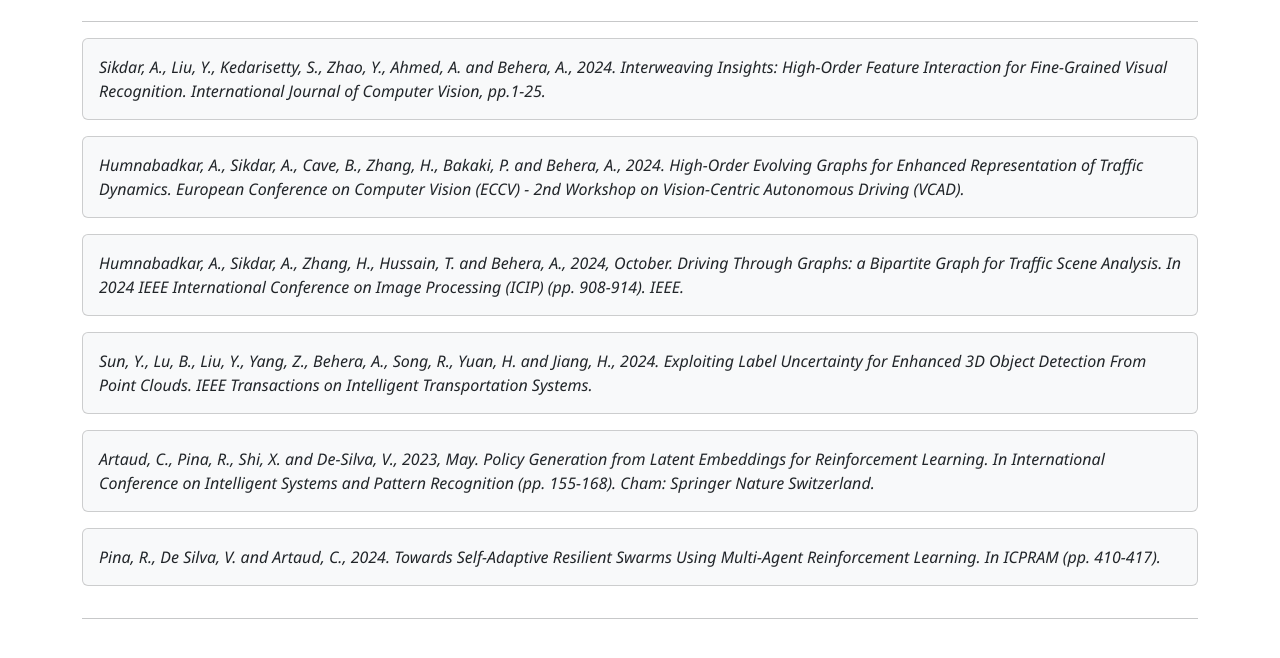
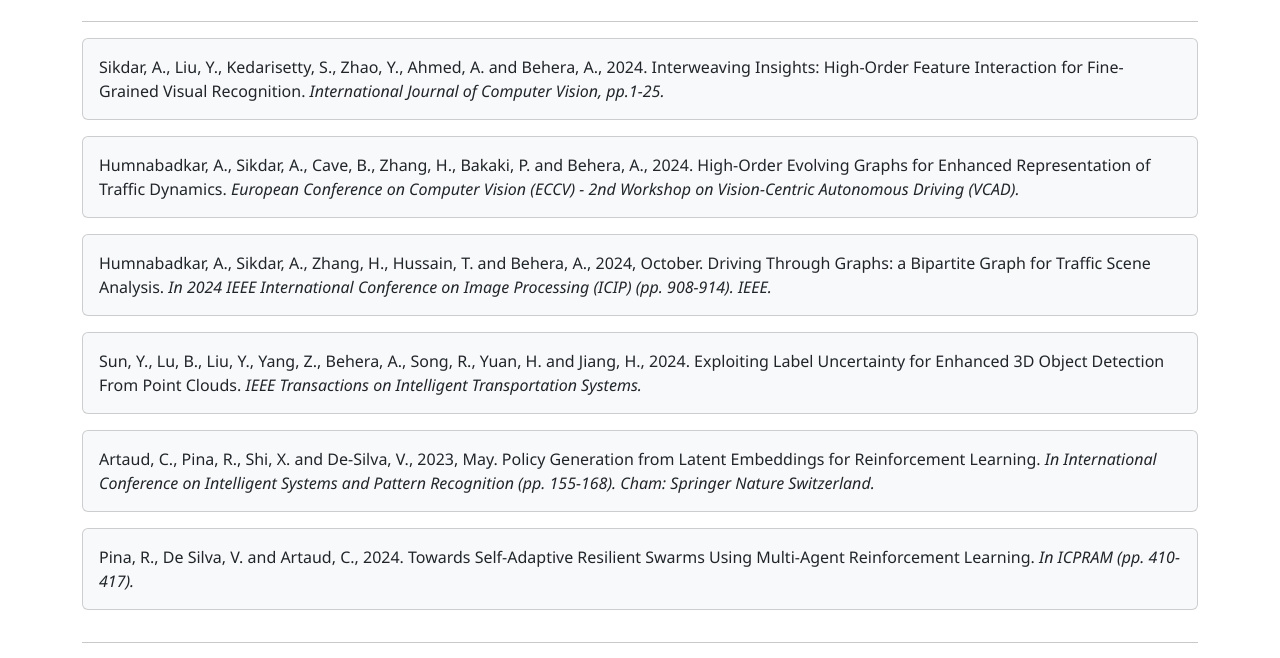
Before and after one commit to atracts/atracts.github.io, a plain HTML site: page publications.html in a window 1280 px wide. Shown: the part 142-800 px from the top of the page. Drawn offline with nearby package versions, Linux system fonts and the light colour scheme.

Commit message:
Update publications.html

```diff
--- a/publications.html
+++ b/publications.html
@@ -40,7 +40,7 @@
                 <div class="col-12">
                     <div class="card bg-light mb-3" style="max-width: 100%;">
                         <div class="card-body">
-                          <p class="card-text"><i>Sikdar, A., Liu, Y., Kedarisetty, S., Zhao, Y., Ahmed, A. and Behera, A., 2024. Interweaving Insights: High-Order Feature Interaction for Fine-Grained Visual Recognition. International Journal of Computer Vision, pp.1-25.</i></p>
+                          <p class="card-text">Sikdar, A., Liu, Y., Kedarisetty, S., Zhao, Y., Ahmed, A. and Behera, A., 2024. Interweaving Insights: High-Order Feature Interaction for Fine-Grained Visual Recognition. <i>International Journal of Computer Vision, pp.1-25.</i></p>
                         </div>
                       </div>
                 </div>
@@ -49,7 +49,7 @@
                 <div class="col-12">
                     <div class="card bg-light mb-3" style="max-width: 100%;">
                         <div class="card-body">
-                          <p class="card-text"><i>Humnabadkar, A., Sikdar, A., Cave, B., Zhang, H., Bakaki, P. and Behera, A., 2024. High-Order Evolving Graphs for Enhanced Representation of Traffic Dynamics. European Conference on Computer Vision (ECCV) - 2nd Workshop on Vision-Centric Autonomous Driving (VCAD).</i></p>
+                          <p class="card-text">Humnabadkar, A., Sikdar, A., Cave, B., Zhang, H., Bakaki, P. and Behera, A., 2024. High-Order Evolving Graphs for Enhanced Representation of Traffic Dynamics. <i>European Conference on Computer Vision (ECCV) - 2nd Workshop on Vision-Centric Autonomous Driving (VCAD).</i></p>
                         </div>
                       </div>
                 </div>
@@ -58,7 +58,7 @@
                 <div class="col-12">
                     <div class="card bg-light mb-3" style="max-width: 100%;">
                         <div class="card-body">
-                          <p class="card-text"><i>Humnabadkar, A., Sikdar, A., Zhang, H., Hussain, T. and Behera, A., 2024, October. Driving Through Graphs: a Bipartite Graph for Traffic Scene Analysis. In 2024 IEEE International Conference on Image Processing (ICIP) (pp. 908-914). IEEE.</i></p>
+                          <p class="card-text">Humnabadkar, A., Sikdar, A., Zhang, H., Hussain, T. and Behera, A., 2024, October. Driving Through Graphs: a Bipartite Graph for Traffic Scene Analysis. <i>In 2024 IEEE International Conference on Image Processing (ICIP) (pp. 908-914). IEEE.</i></p>
                         </div>
                       </div>
                 </div>
@@ -67,7 +67,7 @@
                 <div class="col-12">
                     <div class="card bg-light mb-3" style="max-width: 100%;">
                         <div class="card-body">
-                          <p class="card-text"><i>Sun, Y., Lu, B., Liu, Y., Yang, Z., Behera, A., Song, R., Yuan, H. and Jiang, H., 2024. Exploiting Label Uncertainty for Enhanced 3D Object Detection From Point Clouds. IEEE Transactions on Intelligent Transportation Systems.</i></p>
+                          <p class="card-text">Sun, Y., Lu, B., Liu, Y., Yang, Z., Behera, A., Song, R., Yuan, H. and Jiang, H., 2024. Exploiting Label Uncertainty for Enhanced 3D Object Detection From Point Clouds. <i>IEEE Transactions on Intelligent Transportation Systems.</i></p>
                         </div>
                       </div>
                 </div>
@@ -76,7 +76,7 @@
                 <div class="col-12">
                     <div class="card bg-light mb-3" style="max-width: 100%;">
                         <div class="card-body">
-                          <p class="card-text"><i>Artaud, C., Pina, R., Shi, X. and De-Silva, V., 2023, May. Policy Generation from Latent Embeddings for Reinforcement Learning. In International Conference on Intelligent Systems and Pattern Recognition (pp. 155-168). Cham: Springer Nature Switzerland.</i></p>
+                          <p class="card-text">Artaud, C., Pina, R., Shi, X. and De-Silva, V., 2023, May. Policy Generation from Latent Embeddings for Reinforcement Learning. <i>In International Conference on Intelligent Systems and Pattern Recognition (pp. 155-168). Cham: Springer Nature Switzerland.</i></p>
                         </div>
                       </div>
                 </div>
@@ -85,7 +85,7 @@
                 <div class="col-12">
                     <div class="card bg-light mb-3" style="max-width: 100%;">
                         <div class="card-body">
-                          <p class="card-text"><i>Pina, R., De Silva, V. and Artaud, C., 2024. Towards Self-Adaptive Resilient Swarms Using Multi-Agent Reinforcement Learning. In ICPRAM (pp. 410-417).</i></p>
+                          <p class="card-text">Pina, R., De Silva, V. and Artaud, C., 2024. Towards Self-Adaptive Resilient Swarms Using Multi-Agent Reinforcement Learning. <i>In ICPRAM (pp. 410-417).</i></p>
                         </div>
                       </div>
                 </div>
```
